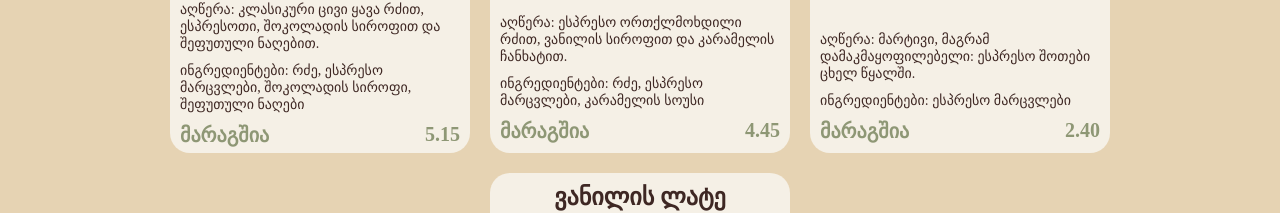
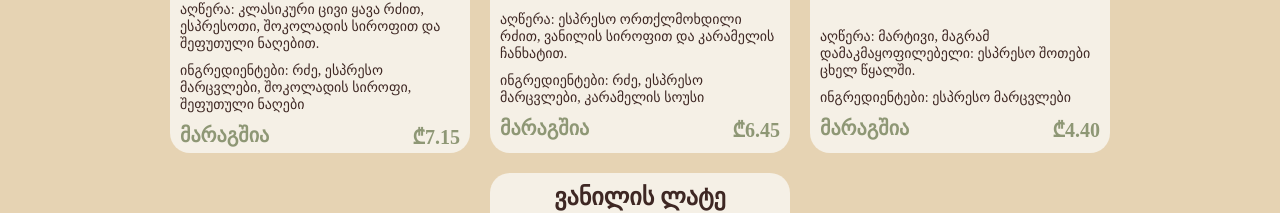
Before and after one commit to Kattar1n/craft-coffee-shop, a React (Vite) app: page / in a window 1280 px wide. Shown: the part 678-891 px from the top of the page. Built offline with nearby package versions, Linux system fonts and the light colour scheme; data requests are answered from the project's data file.

Commit message:
Update CoffeeCard.jsx

```diff
--- a/front-end/src/components/CoffeeCard.jsx
+++ b/front-end/src/components/CoffeeCard.jsx
@@ -2,6 +2,7 @@ import React, { useEffect, useState } from "react";
 import { Link } from "react-router";
 import styled from "styled-components";
 import cardImage from '/assets/main/coffeeCard.jpg'
+import { useExchangeRates } from "../hooks/useExchangeRates";
 
 const StyledLink = styled(Link)`
     text-decoration: none;
@@ -68,7 +69,7 @@ const CoffeeCard = ({id, title, ingredientIds, description, isInStock}) => {
 
     const [ingredients, setIngredients] = useState([])
     const [usedIngredients, setUsedIngredients] = useState([])
-    const [price, setPrice] = useState(0)
+    const [coffeePrice, setCoffeePrice] = useState(0)
     useEffect(() => {
         fetch("http://localhost:3000/ingredients")
         .then(data => data.json())
@@ -76,12 +77,12 @@ const CoffeeCard = ({id, title, ingredientIds, description, isInStock}) => {
     }, [])
 
     useEffect(() => {
-    setUsedIngredients(ingredients.filter(ing => ingredientIds.includes(ing.id)))
+        setUsedIngredients(ingredients.filter(ing => ingredientIds.includes(ing.id)))
     }, [ingredients, ingredientIds])
 
     useEffect(() => {
-    const total = usedIngredients.reduce((sum, ing) => sum + ing.price, 0)
-    setPrice(total.toFixed(2))
+        const total = usedIngredients.reduce((sum, ing) => sum + ing.price, 2)
+        setCoffeePrice(total.toFixed(2))
     }, [usedIngredients])
 
 
@@ -94,7 +95,7 @@ return(
         <StyledInfo>
         <span>აღწერა: {description}</span>
         <span>ინგრედიენტები: {usedIngredients.map((ing) => ing.name).join(', ')}</span>
-        {!!isInStock && <InStock><span>მარაგშია</span><span>{price}</span></InStock> || <NotInStock>არ არის მარაგში</NotInStock>}
+        {!!isInStock && <InStock><span>მარაგშია</span><span>₾{coffeePrice}</span></InStock> || <NotInStock>არ არის მარაგში</NotInStock>}
         </StyledInfo>
     </StyledCoffeeCard>
     </StyledLink>
```
